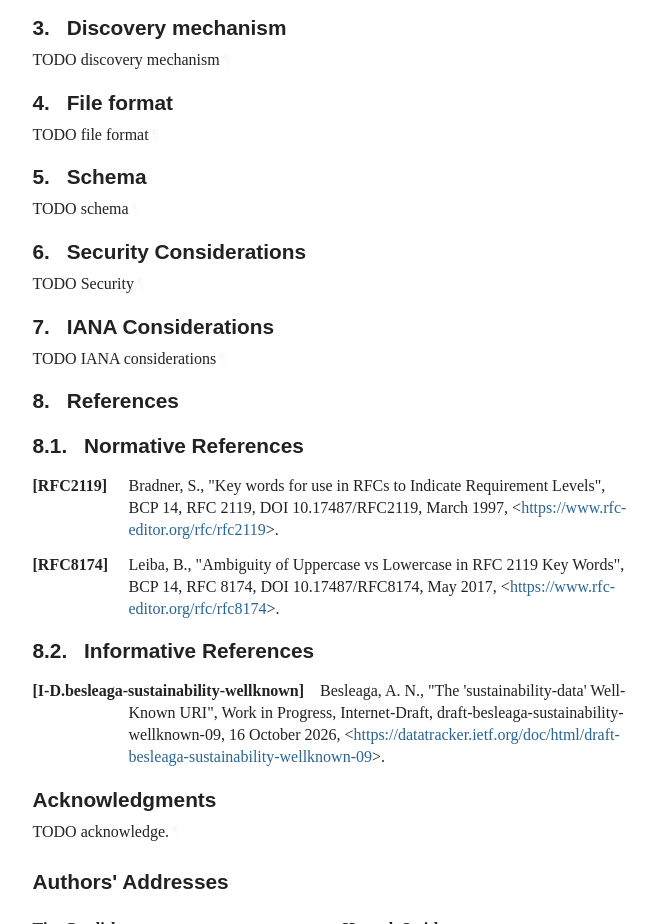
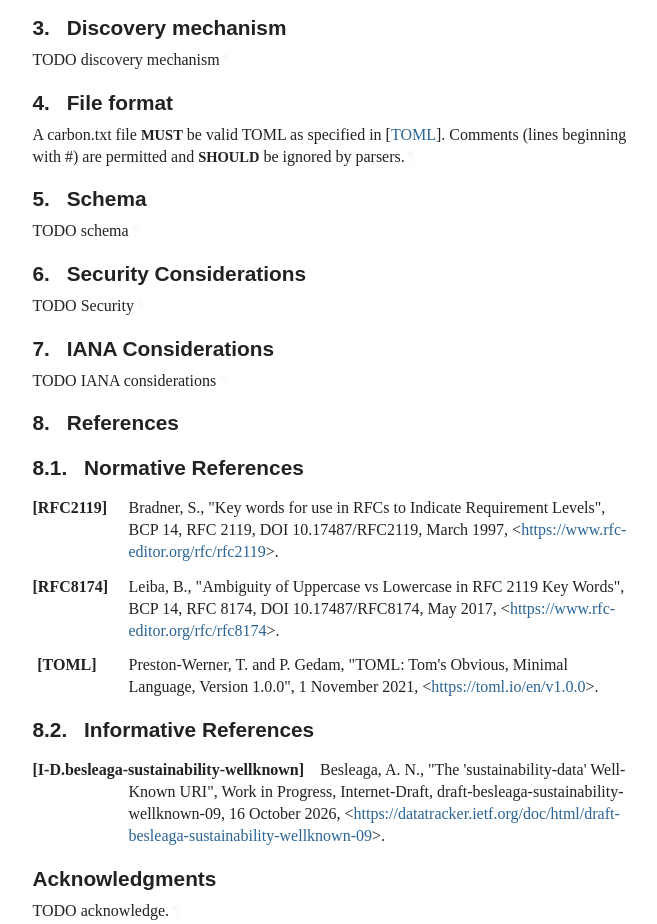
Before and after one commit to thegreenwebfoundation/carbon-txt-internet-draft, a plain HTML site: page draft-cowlishaw-carbontxt.html in a window 1280 px wide. Shown: the part 2134-3058 px from the top of the page, without its empty margins (92-749 px from the left). Drawn offline with Linux system fonts and the light colour scheme; a web font is replaced by a local one.

Commit message:
Script updating gh-pages from 49cf02b. [ci skip]

```diff
--- a/draft-cowlishaw-carbontxt.html
+++ b/draft-cowlishaw-carbontxt.html
@@ -1270,7 +1270,7 @@ appear in all capitals, as shown here.<a href="#section-2-1" class="pilcrow">¶<
       <h2 id="name-file-format">
 <a href="#section-4" class="section-number selfRef">4. </a><a href="#name-file-format" class="section-name selfRef">File format</a>
       </h2>
-<p id="section-4-1">TODO file format<a href="#section-4-1" class="pilcrow">¶</a></p>
+<p id="section-4-1">A carbon.txt file <span class="bcp14">MUST</span> be valid TOML as specified in <span>[<a href="#TOML" class="cite xref">TOML</a>]</span>. Comments (lines beginning with #) are permitted and <span class="bcp14">SHOULD</span> be ignored by parsers.<a href="#section-4-1" class="pilcrow">¶</a></p>
 </section>
 </div>
 <div id="schema">
@@ -1313,8 +1313,12 @@ appear in all capitals, as shown here.<a href="#section-2-1" class="pilcrow">¶<
 <span class="refAuthor">Bradner, S.</span>, <span class="refTitle">"Key words for use in RFCs to Indicate Requirement Levels"</span>, <span class="seriesInfo">BCP 14</span>, <span class="seriesInfo">RFC 2119</span>, <span class="seriesInfo">DOI 10.17487/RFC2119</span>, <time datetime="1997-03" class="refDate">March 1997</time>, <span>&lt;<a href="https://www.rfc-editor.org/rfc/rfc2119">https://www.rfc-editor.org/rfc/rfc2119</a>&gt;</span>. </dd>
 <dd class="break"></dd>
 <dt id="RFC8174">[RFC8174]</dt>
+        <dd>
+<span class="refAuthor">Leiba, B.</span>, <span class="refTitle">"Ambiguity of Uppercase vs Lowercase in RFC 2119 Key Words"</span>, <span class="seriesInfo">BCP 14</span>, <span class="seriesInfo">RFC 8174</span>, <span class="seriesInfo">DOI 10.17487/RFC8174</span>, <time datetime="2017-05" class="refDate">May 2017</time>, <span>&lt;<a href="https://www.rfc-editor.org/rfc/rfc8174">https://www.rfc-editor.org/rfc/rfc8174</a>&gt;</span>. </dd>
+<dd class="break"></dd>
+<dt id="TOML">[TOML]</dt>
       <dd>
-<span class="refAuthor">Leiba, B.</span>, <span class="refTitle">"Ambiguity of Uppercase vs Lowercase in RFC 2119 Key Words"</span>, <span class="seriesInfo">BCP 14</span>, <span class="seriesInfo">RFC 8174</span>, <span class="seriesInfo">DOI 10.17487/RFC8174</span>, <time datetime="2017-05" class="refDate">May 2017</time>, <span>&lt;<a href="https://www.rfc-editor.org/rfc/rfc8174">https://www.rfc-editor.org/rfc/rfc8174</a>&gt;</span>. </dd>
+<span class="refAuthor">Preston-Werner, T.</span> and <span class="refAuthor">P. Gedam</span>, <span class="refTitle">"TOML: Tom's Obvious, Minimal Language, Version 1.0.0"</span>, <time datetime="2021-11-01" class="refDate">1 November 2021</time>, <span>&lt;<a href="https://toml.io/en/v1.0.0">https://toml.io/en/v1.0.0</a>&gt;</span>. </dd>
 <dd class="break"></dd>
 </dl>
 </section>
```
Also changed, not shown: draft-cowlishaw-carbontxt.txt.
